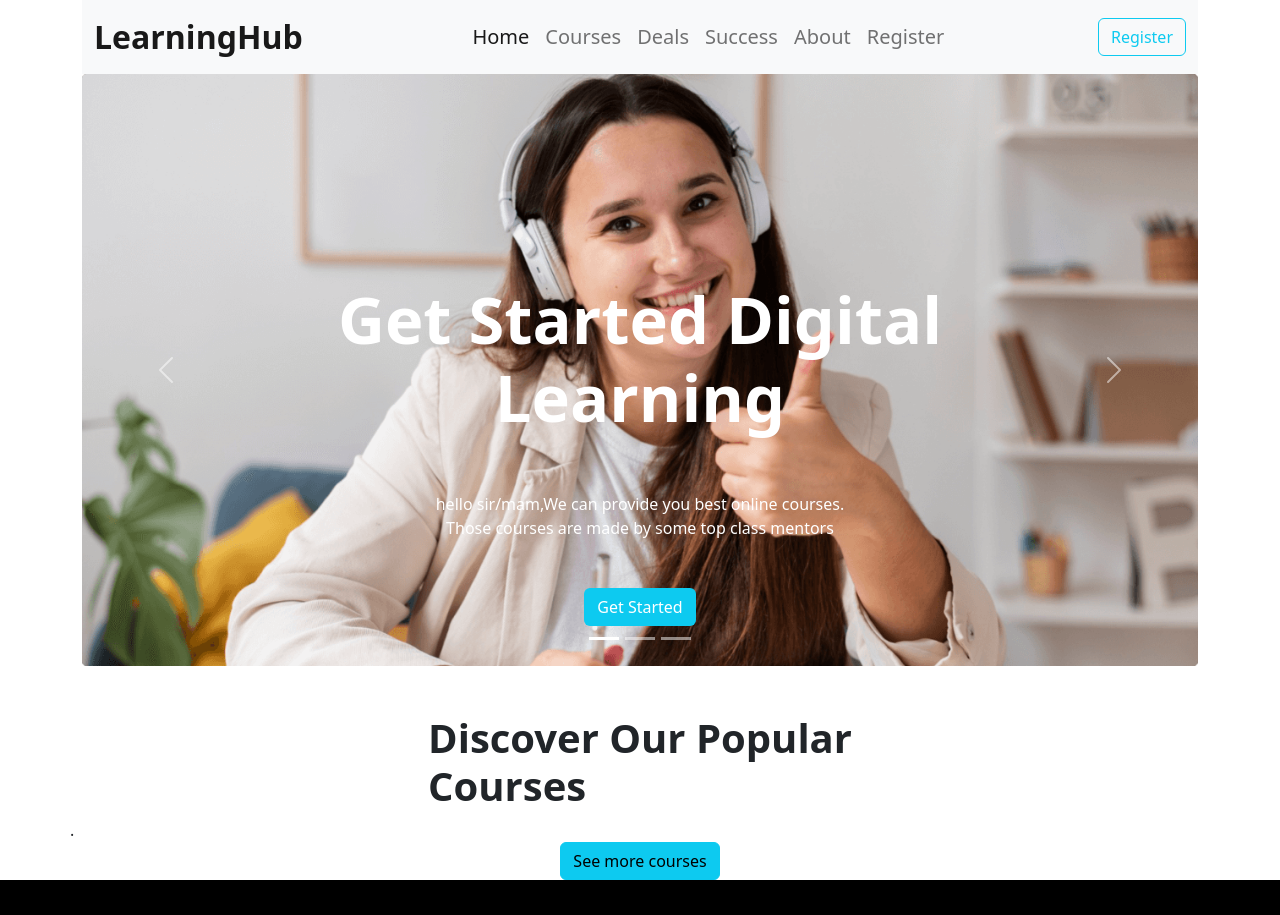
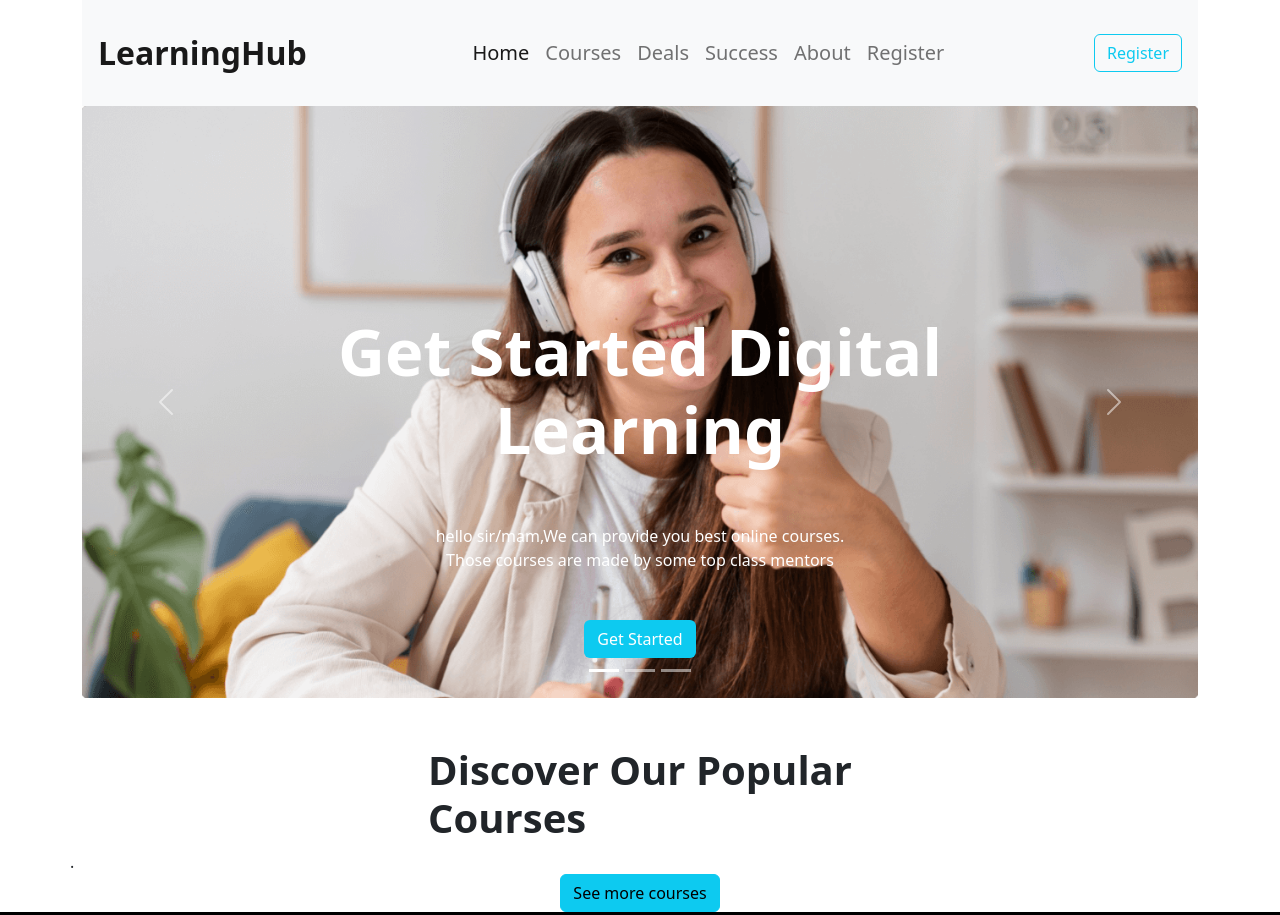
Before and after one commit to mahabub5090/Online-courses, a plain HTML site: page index.html in a window 1280 px wide. Shown: the top 915 px of the page. Drawn offline with nearby package versions, Linux system fonts and the light colour scheme.

Commit message:
nav problem try

```diff
--- a/index.html
+++ b/index.html
@@ -22,7 +22,7 @@
         <!-- -------------------------------
         nav start
     -------------------------------- -->
-        <nav class="navbar navbar-expand-md bg-light  ">
+        <nav class="navbar navbar-expand-md bg-light w-100 py-4 px-1 ">
             <div class="container-fluid ">
                 <a class="navbar-brand fs-2 fw-bold " href="#">LearningHub</a>
                 <button class="navbar-toggler" type="button" data-bs-toggle="collapse"
@@ -30,7 +30,7 @@
                     aria-label="Toggle navigation">
                     <span class="navbar-toggler-icon"></span>
                 </button>
-                <div class="collapse navbar-collapse fs-5 ms-auto " id="navbarTogglerDemo02">
+                <div class="collapse navbar-collapse fs-5 ms-auto  d-flex flex-column  flex-md-column flex-lg-row" id="navbarTogglerDemo02">
 
                     <ul class="navbar-nav me-auto mb-2 mb-lg-0 ms-auto">
                         <li class="nav-item">
@@ -85,7 +85,7 @@
                             <h1 class="slider-font fw-semibold ">Get Started Digital Learning</h1>
                             <p class="fw-normal my-5">hello sir/mam,We can provide you best online courses. <br> Those
                                 courses are made by some top class mentors </p>
-                            <div class="btn bg-info text-white">Get Started</div>
+                            <button class="btn bg-info text-white">Get Started</button>
                         </div>
                     </div>
                     <div class="carousel-item">
@@ -94,7 +94,7 @@
                             <h1 class="slider-font fw-semibold ">Get Started Digital Learning</h1>
                             <p class="fw-normal my-5">hello sir/mam,We can provide you best online courses. <br> Those
                                 courses are made by some top class mentors .</p>
-                            <div class="btn bg-info text-white">Get Started</div>
+                            <button class="btn bg-info text-white">Get Started</button>
                         </div>
                     </div>
                     <div class="carousel-item fw-semibold">
@@ -103,7 +103,7 @@
                             <h1 class="slider-font fw-semibold ">Get Started Digital Learning</h1>
                             <p class="fw-normal my-5">hello sir/mam,We can provide you best online courses. <br> Those
                                 courses are made by some top class mentors </p>
-                            <div class="btn bg-info text-white">Get Started</div>
+                            <button class="btn bg-info text-white">Get Started</button>
                         </div>
                     </div>
                 </div>
```
Also changed, not shown: style.css (line endings or trailing spaces).
